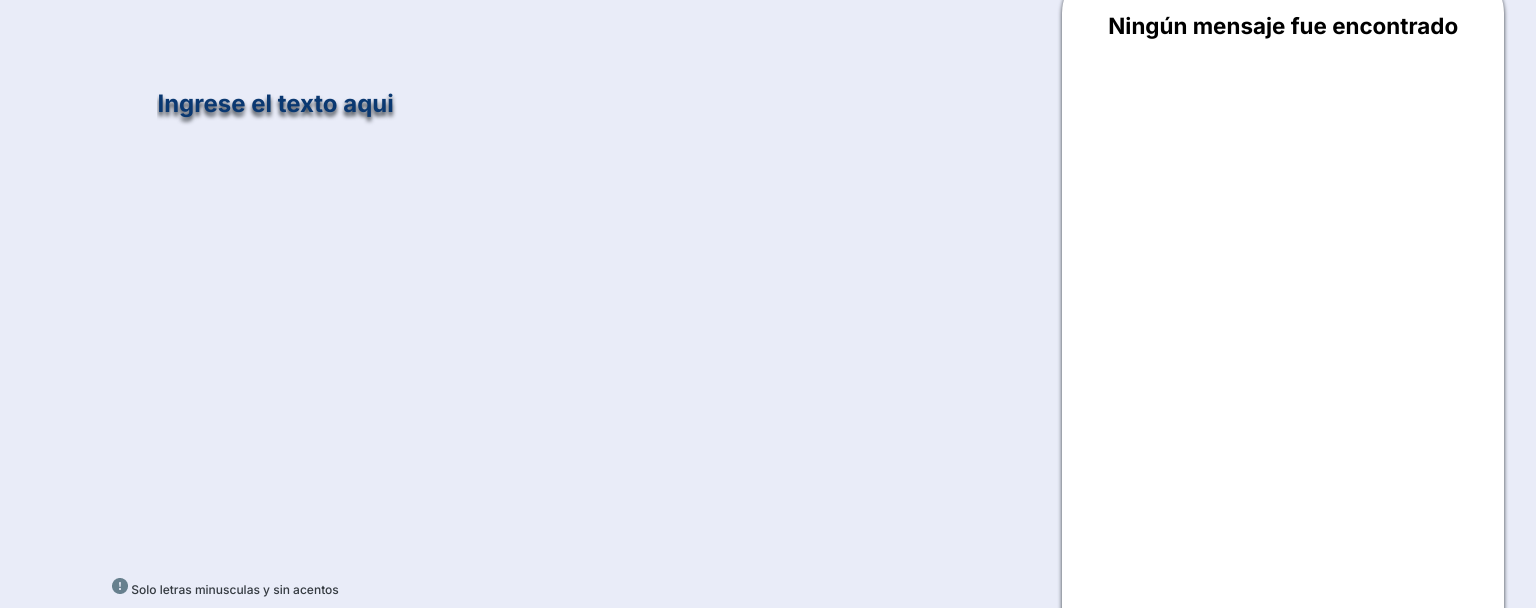
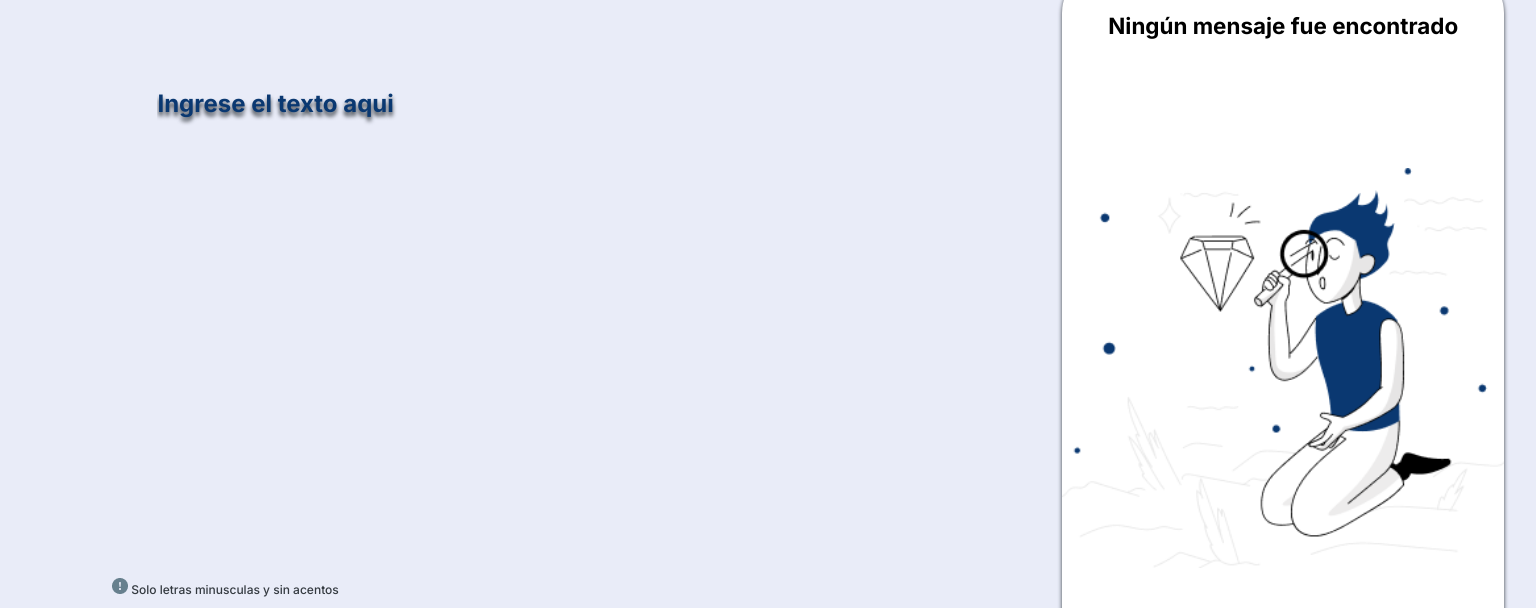
Before and after one commit to jeisonwverar/challenge-oracle-ONE, a plain HTML site: page index.html in a window 1536 px wide. Shown: the part 176-784 px from the top of the page. Drawn offline with Linux system fonts and the light colour scheme; the site is published under a folder, as on GitHub Pages, so addresses that start at the root find nothing.

Commit message:
enlace roto d la imagen

```diff
--- a/src/styles/index.css
+++ b/src/styles/index.css
@@ -433,7 +433,7 @@ textarea:focus{
         z-index: 400;
     }
     .main-decrypt-text{
-        background-image: url('/public/assets/Muñeco.png');
+        background-image: url('../../public/assets/Muñeco.png');
         background-repeat: no-repeat;
         background-size: contain;
         background-position: center;
```
